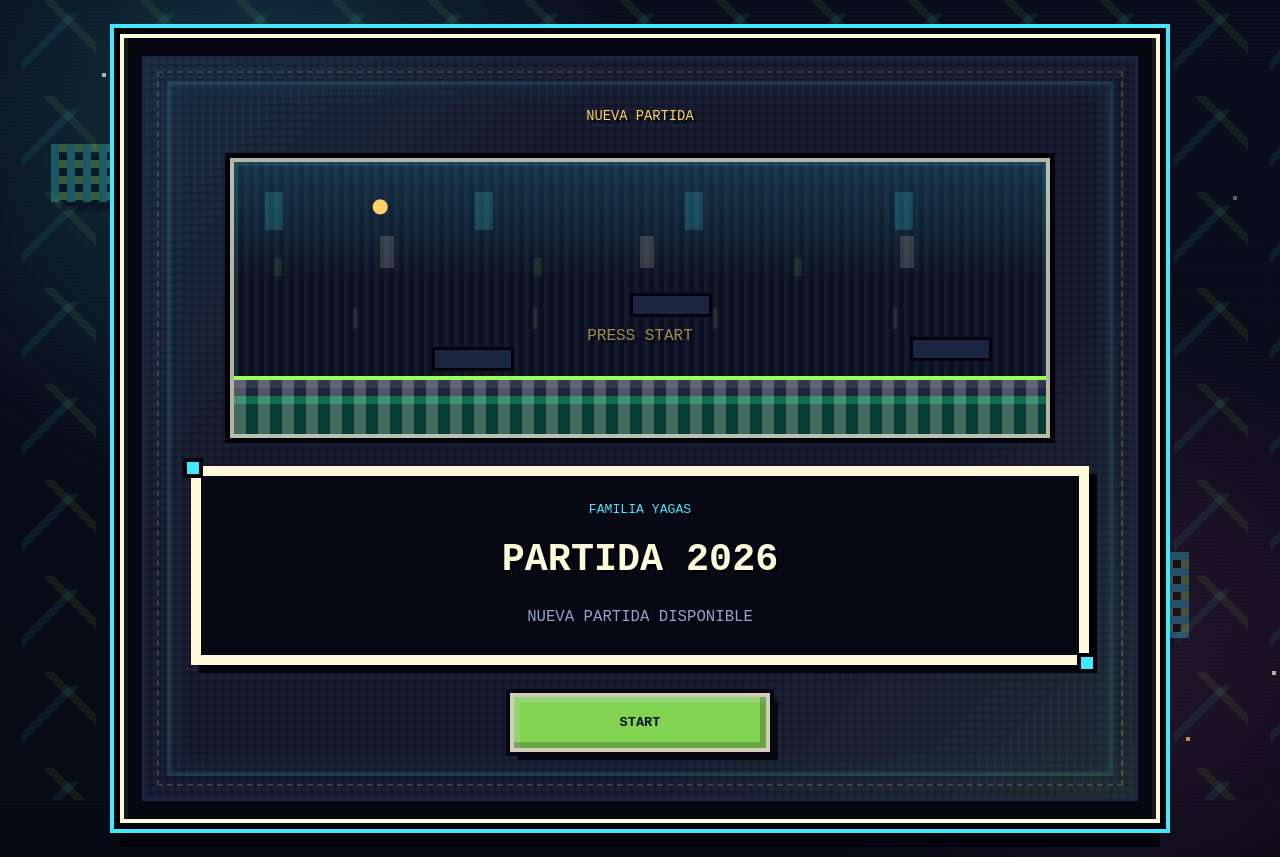
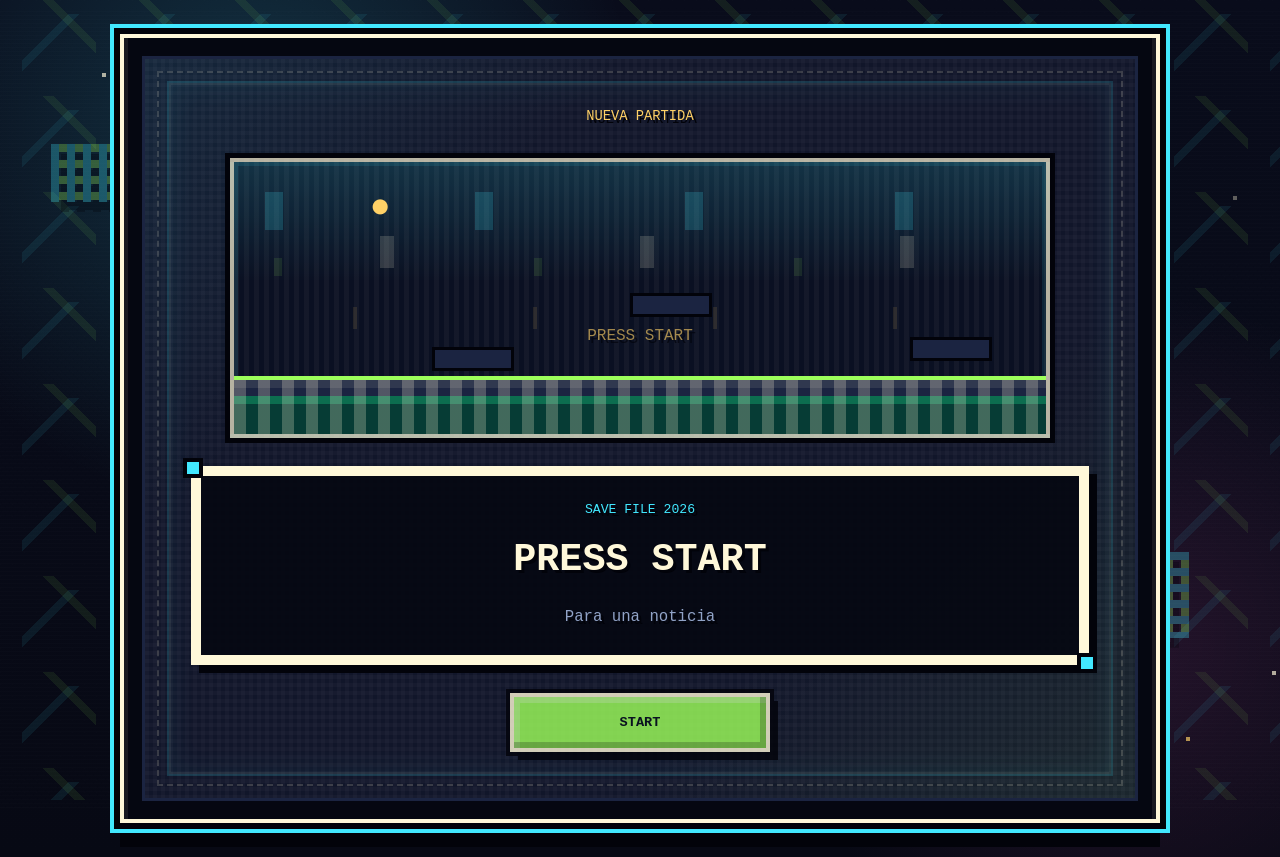
Before and after one commit to simonyagas/family, a plain HTML site: page index.html in a window 1280 px wide. Drawn offline with Linux system fonts and the light colour scheme.

Commit message:
Update README and HTML for new family expansion announcement; modify JavaScript share text and scene titles; adjust CSS for dialogue box display

```diff
--- a/index.html
+++ b/index.html
@@ -4,19 +4,18 @@
     <meta charset="utf-8">
     <meta name="viewport" content="width=device-width, initial-scale=1">
     <meta name="theme-color" content="#090b16">
-    <meta name="description" content="Familia Yagas tiene una nueva partida para descubrir. Presiona start y mira la sorpresa.">
-    <meta property="og:title" content="Familia Yagas - Nueva partida">
-    <meta property="og:description" content="Hay una sorpresa esperando. Presiona start para descubrirla.">
+    <meta name="description" content="Una nueva partida familiar para descubrir. Presioná start y mirá la sorpresa.">
+    <meta property="og:title" content="Nueva partida familiar">
+    <meta property="og:description" content="Tenemos una noticia enorme: la familia crece. Son mellizos y llegan en diciembre de 2026.">
     <meta property="og:type" content="website">
-    <meta property="og:url" content="https://simonyagas.github.io/family/">
     <meta property="og:image" content="https://simonyagas.github.io/family/assets/img/og-preview.png">
     <meta property="og:image:width" content="1200">
     <meta property="og:image:height" content="630">
     <meta name="twitter:card" content="summary_large_image">
-    <meta name="twitter:title" content="Familia Yagas - Nueva partida">
-    <meta name="twitter:description" content="Hay una sorpresa esperando. Presiona start para descubrirla.">
+    <meta name="twitter:title" content="Nueva partida familiar">
+    <meta name="twitter:description" content="Tenemos una noticia enorme: la familia crece. Son mellizos y llegan en diciembre de 2026.">
     <meta name="twitter:image" content="https://simonyagas.github.io/family/assets/img/og-preview.png">
-    <title>Familia Yagas - Partida 2026</title>
+    <title>Nueva partida familiar</title>
     <link rel="stylesheet" href="styles.css">
   </head>
   <body>
@@ -37,9 +36,9 @@
           <div class="scene__visual" id="sceneVisual" aria-label="Personajes y objetos de la partida"></div>
 
           <div class="dialogue-box" aria-live="polite" aria-atomic="true">
-            <p class="dialogue-box__label" id="sceneLabel">FAMILIA YAGAS</p>
-            <h1 class="dialogue-box__title" id="sceneTitle">PARTIDA 2026</h1>
-            <p class="dialogue-box__text" id="sceneText">NUEVA PARTIDA DISPONIBLE</p>
+            <p class="dialogue-box__label" id="sceneLabel">SAVE FILE 2026</p>
+            <h1 class="dialogue-box__title" id="sceneTitle">PRESS START</h1>
+            <p class="dialogue-box__text" id="sceneText">Para una noticia</p>
             <p class="dialogue-box__release" id="sceneRelease" hidden></p>
           </div>
 
--- a/script.js
+++ b/script.js
@@ -14,8 +14,8 @@ const soundFiles = {
 };
 
 const sharePayload = {
-  title: "Familia Yagas - Nueva partida",
-  text: "Hay una sorpresa esperando. Presiona start para descubrirla.",
+  title: "Nueva partida familiar",
+  text: "Tenemos una noticia enorme: la familia crece. Son mellizos y llegan en diciembre de 2026.",
 };
 
 const party = {
@@ -38,9 +38,9 @@ const items = {
 const scenes = [
   {
     status: "NUEVA PARTIDA",
-    label: "FAMILIA YAGAS",
-    title: "PARTIDA 2026",
-    text: "NUEVA PARTIDA DISPONIBLE",
+    label: "SAVE FILE 2026",
+    title: "PRESS START",
+    text: "Para una noticia",
     button: "START",
     stageAction: "title",
     characters: [],
@@ -49,26 +49,26 @@ const scenes = [
     status: "ESTADO DEL GRUPO",
     label: "GRUPO ACTUAL",
     title: "Sim\u00f3n, Agus, Alma",
-    text: "Tama\u00f1o del grupo: 3",
-    button: "CONTINUAR",
+    text: "Equipo completo... por ahora.",
+    button: "CONTINUE",
     stageAction: "enter",
     characters: ["simon", "agus", "alma"],
   },
   {
     status: "REGISTRO DE MISI\u00d3N",
     label: "MISI\u00d3N COMPLETADA",
-    title: "Criar a Alma",
-    text: "Recompensa disponible",
-    button: "CONTINUAR",
+    title: "Sobrevivimos al tutorial",
+    text: "LEVEL UP: familia con experiencia",
+    button: "CONTINUE",
     stageAction: "quest",
     characters: ["simon", "agus", "alma"],
   },
   {
     status: "OBJETO ENCONTRADO",
-    label: "OBJETO LEGENDARIO",
-    title: "Objeto legendario adquirido",
-    text: "Se detect\u00f3 una nueva se\u00f1al...",
-    button: "CONTINUAR",
+    label: "PRIMERA ECO",
+    title: "Algo chiquito y enorme",
+    text: "Apareci\u00f3 una se\u00f1al nueva...",
+    button: "CONTINUE",
     modifier: "is-save-detected",
     items: ["ultrasound"],
     stageAction: "item",
@@ -78,9 +78,9 @@ const scenes = [
   {
     status: "NUEVO PERSONAJE",
     label: "DESBLOQUEADO",
-    title: "Jugador 4 se uni\u00f3",
-    text: "Tama\u00f1o del grupo: 4",
-    button: "CONTINUAR",
+    title: "Alma sube de nivel",
+    text: "Rol nuevo: hermana mayor",
+    button: "CONTINUE",
     buttonDelay: 2500,
     modifier: "is-emotional",
     stageAction: "new-player",
@@ -90,14 +90,14 @@ const scenes = [
   {
     status: "ERROR DE SE\u00d1AL",
     label: "SISTEMA",
-    title: "Esper\u00e1...",
-    text: "Interferencia detectada",
-    button: "CONTINUAR",
+    title: "Hay algo m\u00e1s.",
+    text: "La eco sigue cargando...",
+    button: "CONTINUE",
     buttonDelay: 2000,
     modifier: "is-blackout is-wait-glitch is-error",
     timedUpdates: [
-      { delay: 520, status: "ERROR DE SE\u00d1AL", label: "ERROR", title: "CARGANDO JUGADOR 5...", text: "No cierres la partida", tone: "error" },
-      { delay: 1250, status: "SE\u00d1AL INESTABLE", label: "ERROR", title: "SE\u00d1AL INESTABLE", text: "Nueva frecuencia encontrada", tone: "error" },
+      { delay: 520, status: "ERROR DE SE\u00d1AL", label: "ERROR", title: "ERROR: LA CUENTA NO CIERRA", text: "No cierres la partida", tone: "error" },
+      { delay: 1250, status: "SE\u00d1AL INESTABLE", label: "ERROR", title: "SE DETECT\u00d3 OTRA SE\u00d1AL", text: "Recalculando...", tone: "error" },
     ],
     stageAction: "glitch",
     characters: [],
@@ -105,15 +105,15 @@ const scenes = [
   {
     status: "ALERTA DEL SISTEMA",
     label: "ERROR",
-    title: "Jugador 4 se uni\u00f3\nJugador 4 se uni\u00f3\nJugador 5 se uni\u00f3",
-    text: "Tama\u00f1o del grupo: 4",
-    button: "CONTINUAR",
+    title: "PLAYER 4 se uni\u00f3\nPLAYER 4 se uni\u00f3\nPLAYER 5 se uni\u00f3",
+    text: "La cuenta no cierra",
+    button: "CONTINUE",
     buttonDelay: 2400,
     modifier: "is-error is-glitch-strong is-duplicate-glitch",
     timedUpdates: [
       { delay: 760, status: "ALERTA DEL SISTEMA", label: "ERROR", title: "RECALCULANDO...", text: "Tama\u00f1o del grupo: 4", tone: "error" },
       { delay: 1400, status: "AJUSTE DEL SISTEMA", label: "ERROR", title: "SEGUNDA SE\u00d1AL DETECTADA", text: "Tama\u00f1o del grupo: 5", tone: "unlock" },
-      { delay: 2050, status: "SISTEMA CORREGIDO", label: "NO ERA ERROR", title: "NO ERA ERROR", text: "La partida ven\u00eda con bonus", tone: "unlock" },
+      { delay: 2050, status: "SISTEMA CORREGIDO", label: "NO ERA ERROR", title: "NO ERA ERROR", text: "La partida ven\u00eda con sorpresa", tone: "unlock" },
     ],
     items: ["ultrasound"],
     stageAction: "recalculate",
@@ -123,19 +123,19 @@ const scenes = [
   {
     status: "NUEVO PERSONAJE",
     label: "DESBLOQUEADO",
-    title: "Jugador 5 se uni\u00f3",
-    text: "Recompensa doble confirmada.",
-    button: "CONTINUAR",
+    title: "Son dos.",
+    text: "PLAYER 5 se une tambi\u00e9n",
+    button: "CONTINUE",
     stageAction: "new-player",
     characters: ["simon", "agus", "alma", "baby1", "baby2"],
     tone: "unlock",
   },
   {
     status: "LOGRO DESBLOQUEADO",
-    label: "FAMILIA YAGAS",
-    title: "SON MELLIZOS",
-    text: "Familia de 5 confirmada",
-    release: "NUEVA EXPANSI\u00d3N: DICIEMBRE 2026",
+    label: "NUEVA AVENTURA",
+    title: "Son mellizos",
+    text: "Ahora somos cinco",
+    release: "DICIEMBRE 2026",
     button: "JUGAR DE NUEVO",
     modifier: "is-achievement",
     stageAction: "final",
--- a/styles.css
+++ b/styles.css
@@ -864,9 +864,10 @@ body::after {
 }
 
 .dialogue-box__release {
-  display: inline-grid;
+  display: table;
+  width: auto;
   max-width: 100%;
-  margin: 16px auto 0;
+  margin: 16px auto 0 auto;
   padding: 10px 14px;
   color: #07101d;
   background:
```
Also changed, not shown: 1 other file.
